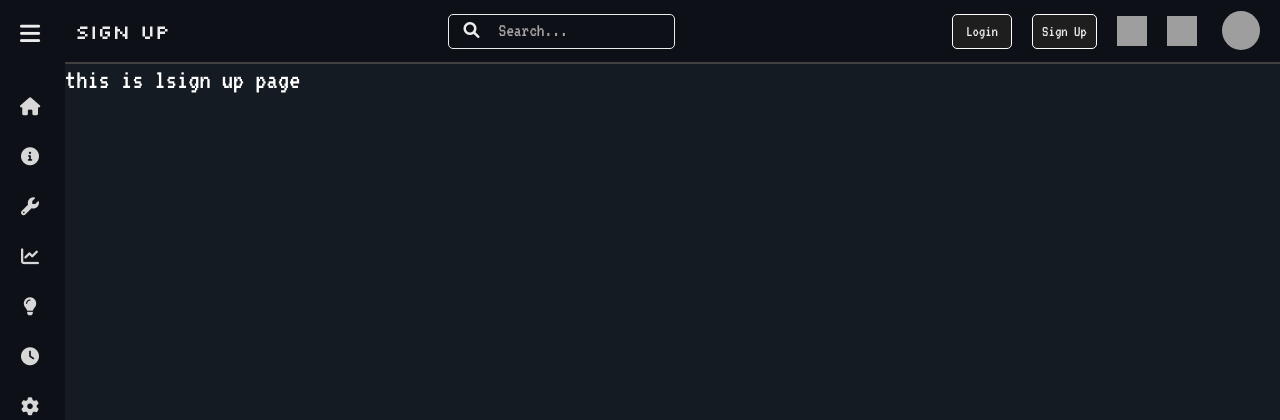
After one commit to darshkok07/vorex-project, a Django app: page /signup/ in a window 1280 px wide. The commit adds this page. Shown: the top 420 px of the page. Run offline with Django 5.2, Linux system fonts and the light colour scheme; grey boxes are pictures that could not be loaded.

Commit message:
added sign up page

```diff
--- /dev/null
+++ b/base/templates/base/authentication/signup.html
@@ -0,0 +1,7 @@
+{% extends "base.html" %} {% block title %}
+<title>Signup</title>
+{% endblock %} {% block nav %}
+<a href="/signup">SIGN UP</a>
+{% endblock %} {% block content %}
+<h3>this is lsign up page</h3>
+{% endblock %}
--- a/base/urls.py
+++ b/base/urls.py
@@ -5,4 +5,5 @@ urlpatterns = [
     path('',views.home, name='Home'),
     path('rooms/',views.rooms, name='Rooms'),
     path('login/',views.login, name='Login'),
+    path('signup/',views.signup, name='Signup')
 ]
--- a/base/views.py
+++ b/base/views.py
@@ -9,4 +9,7 @@ def rooms(request):
     return render(request, 'base/room.html')
 
 def login(request):
-    return render(request, 'base/authentication/loginpage.html')
+    return render(request, 'base/authentication/login.html')
+
+def signup(request):
+    return render(request, 'base/authentication/signup.html')
--- a/templates/base.html
+++ b/templates/base.html
@@ -108,7 +108,7 @@
             <a href="/login"><button>Login</button></a>
           </div>
           <div class="signup-btn">
-            <a href="#"><button>Sign Up</button></a>
+            <a href="/signup"><button>Sign Up</button></a>
           </div>
           <div class="create-logo">
             <a href="#">
```
Also changed, not shown: base/templates/base/authentication/login.html (renamed from base/templates/base/authentication/loginpage.html).
